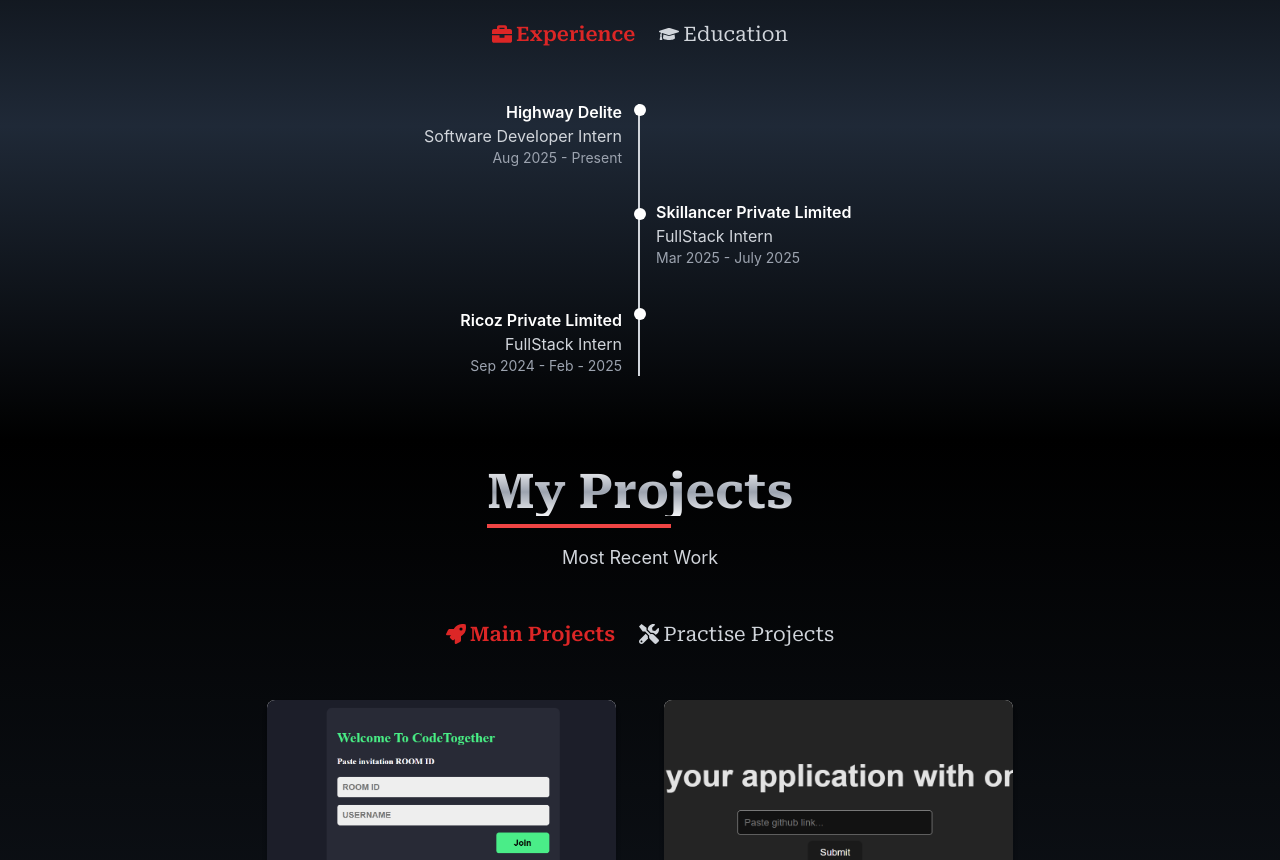
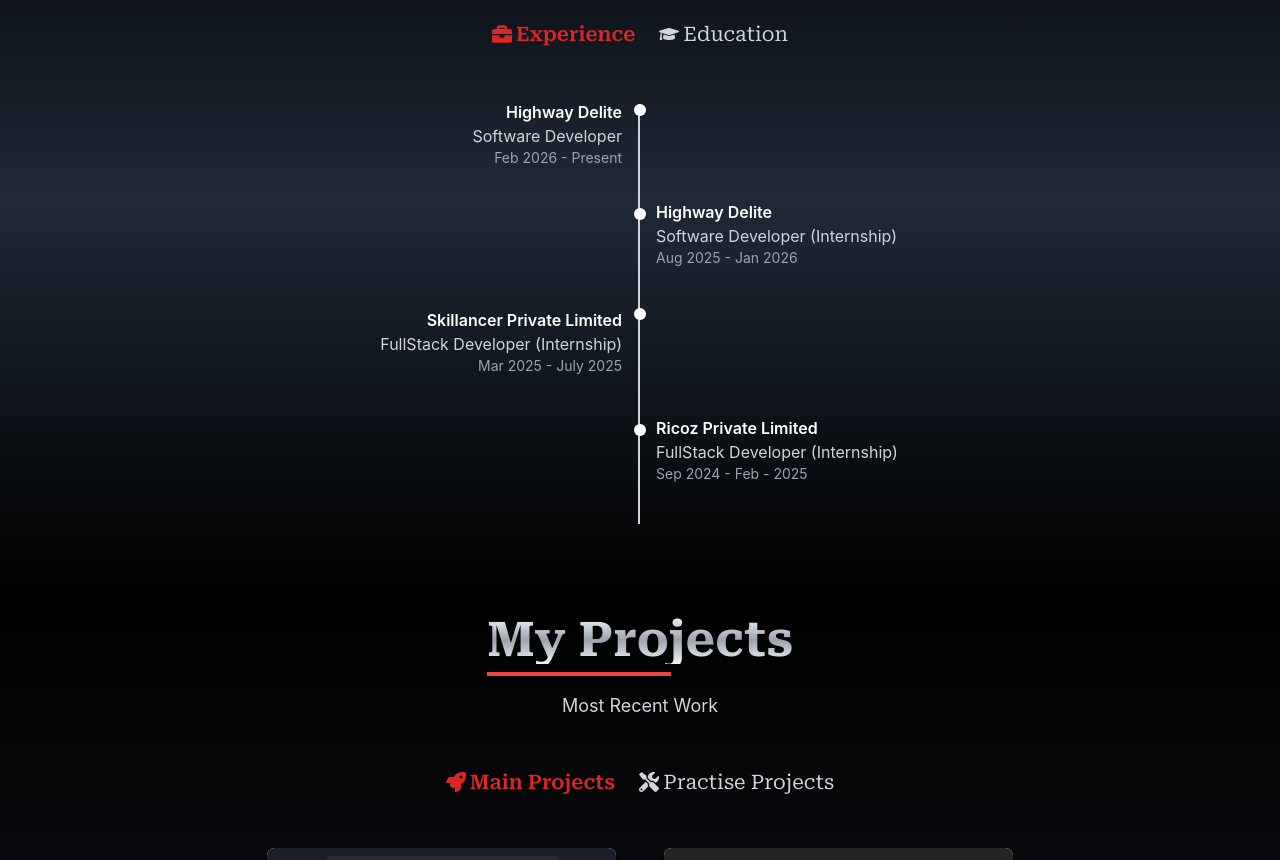
Before and after one commit to MdMassum/Portfolio, a React (Vite) app: page / in a window 1280 px wide. Shown: the part 1940-2800 px from the top of the page. Built offline with nearby package versions, Linux system fonts and the light colour scheme; no server answers; a web font is replaced by a local one.

Commit message:
updated experience

```diff
--- a/src/pages/Qualification/Experience.jsx
+++ b/src/pages/Qualification/Experience.jsx
@@ -1,4 +1,3 @@
-import React from 'react';
 
 function Experience() {
   return (
@@ -8,8 +7,8 @@
         {/* Data */}
         <div className="text-right -mt-1">
           <h4 className="font-semibold">Highway Delite</h4>
-          <p className="text-gray-600 dark:text-gray-300">Software Developer Intern</p>
-          <p className="text-gray-400 text-sm">Aug 2025 - Present</p>
+          <p className="text-gray-600 dark:text-gray-300">Software Developer</p>
+          <p className="text-gray-400 text-sm">Feb 2026 - Present</p>
         </div>
       </div>
 
@@ -33,19 +32,19 @@
       <div className="flex justify-start border-l-2 border-gray-300 pl-4 -mx-0.5 pb-10">
         {/* Data */}
         <div>
-          <h4 className="font-semibold">Skillancer Private Limited</h4>
-          <p className="text-gray-600 dark:text-gray-300">FullStack Intern</p>
-          <p className="text-gray-400 text-sm">Mar 2025 - July 2025</p>
+          <h4 className="font-semibold">Highway Delite</h4>
+          <p className="text-gray-600 dark:text-gray-300">Software Developer (Internship)</p>
+          <p className="text-gray-400 text-sm">Aug 2025 - Jan 2026</p>
         </div>
       </div>
 
       {/* Third item - Right Side */}
-      <div className="flex justify-end border-r-2 border-gray-300 pr-4">
+      <div className="flex justify-end border-r-2 border-gray-300 pr-4 pb-10">
         {/* Data */}
         <div className="text-right">
-          <h4 className="font-semibold">Ricoz Private Limited</h4>
-          <p className="text-gray-600 dark:text-gray-300">FullStack Intern</p>
-          <p className="text-gray-400 text-sm">Sep 2024 - Feb - 2025</p>
+          <h4 className="font-semibold">Skillancer Private Limited</h4>
+          <p className="text-gray-600 dark:text-gray-300">FullStack Developer (Internship)</p>
+          <p className="text-gray-400 text-sm">Mar 2025 - July 2025</p>
         </div>
       </div>
 
@@ -54,6 +53,24 @@
         <div className="w-3 h-3 bg-black dark:bg-white rounded-full"></div>
       </div>
 
+      <div></div>
+      <div></div>
+
+      {/* Timeline Circle */}
+      <div className="flex -mx-1.5 z-50 my-2">
+        <div className="w-3 h-3 bg-black dark:bg-white rounded-full"></div>
+      </div>
+
+      {/* Second item - Right Side */}
+      <div className="flex justify-start border-l-2 border-gray-300 pl-4 -mx-0.5 pb-10">
+        {/* Data */}
+        <div>
+          <h4 className="font-semibold">Ricoz Private Limited</h4>
+          <p className="text-gray-600 dark:text-gray-300">FullStack Developer (Internship)</p>
+          <p className="text-gray-400 text-sm">Sep 2024 - Feb - 2025</p>
+        </div>
+      </div>
+
     </div>
   );
 }
```
